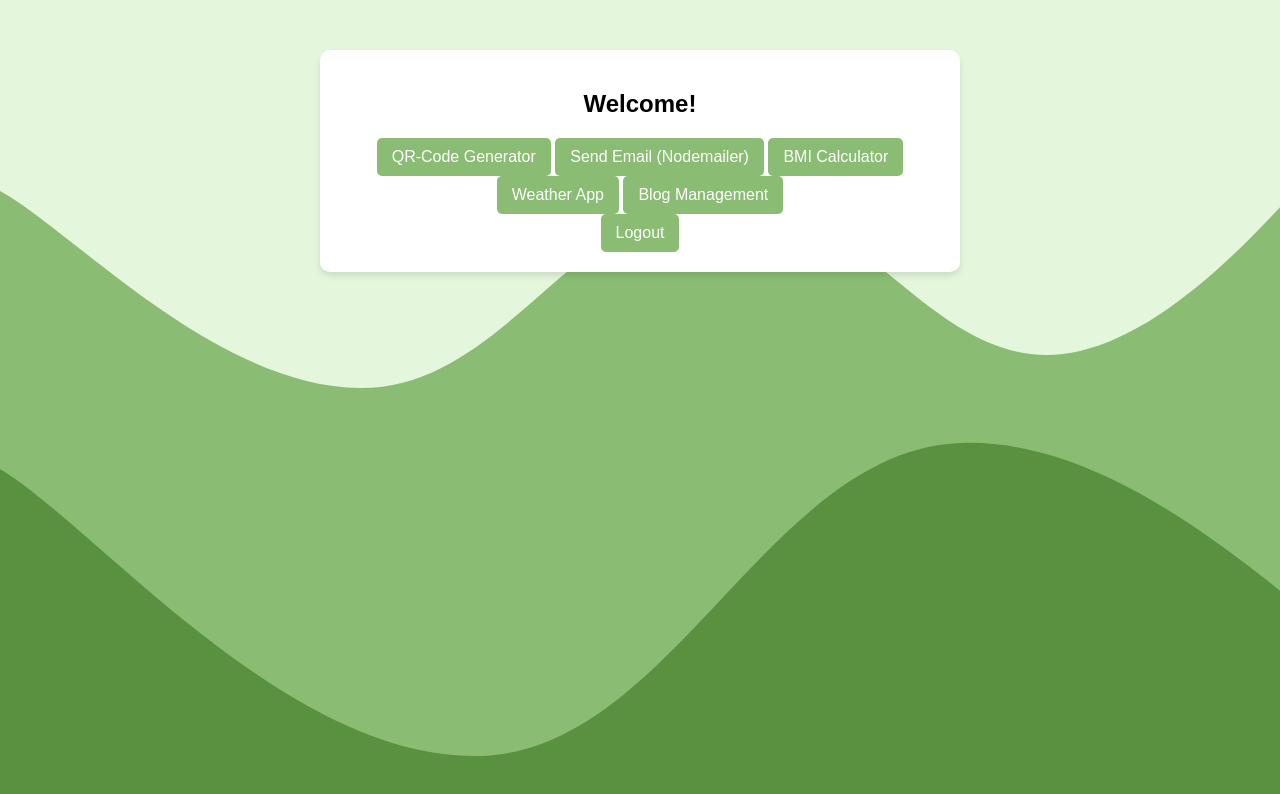
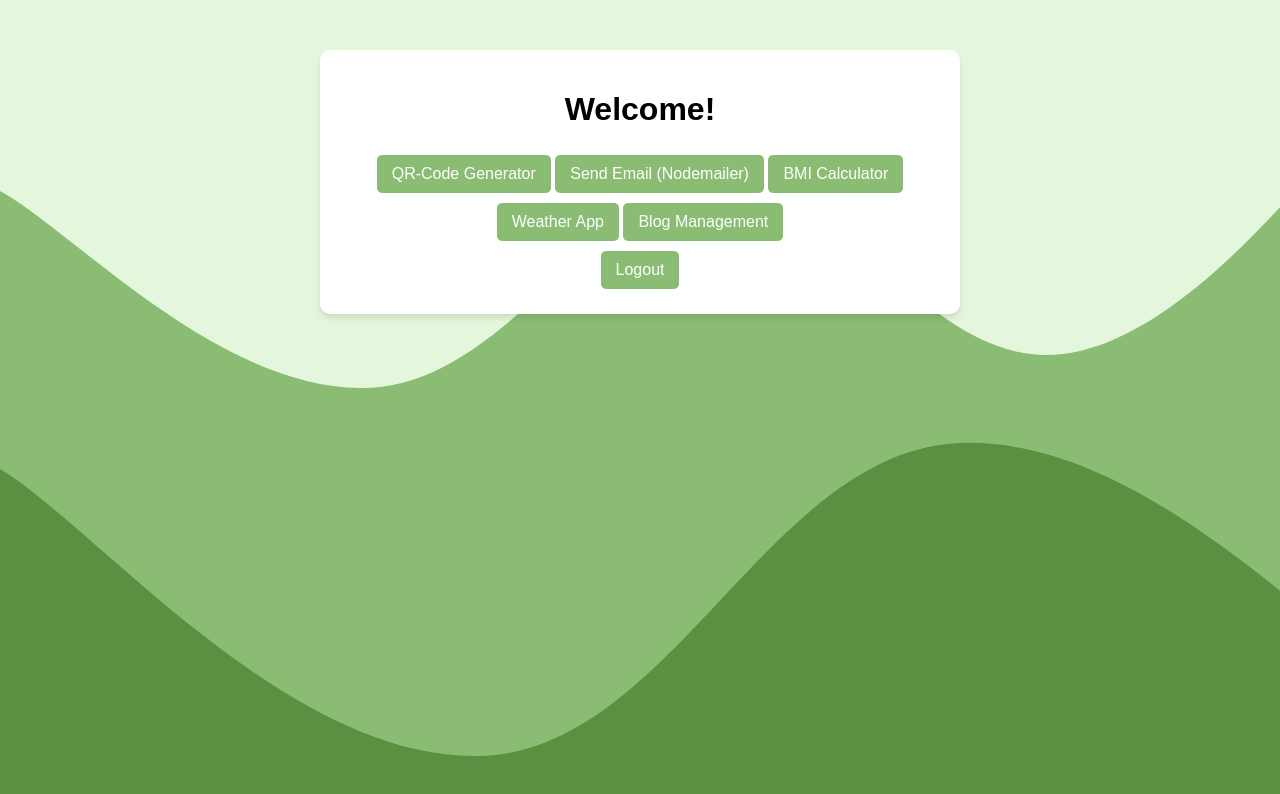
Before and after one commit to Darkhannnn/Web2-Final, a website: page public/index.html in a window 1280 px wide. Drawn offline with Linux system fonts and the light colour scheme.

Commit message:
last touches

```diff
--- a/public/index.html
+++ b/public/index.html
@@ -5,10 +5,15 @@
     <meta name="viewport" content="width=device-width, initial-scale=1.0">
     <title>Main Page</title>
     <link rel="stylesheet" href="/css/style.css">
+    <style>
+        button {
+            margin: 5px auto;
+        }
+    </style>
 </head>
 <body>
     <div class="container">
-        <h2>Welcome!</h2>
+        <h1>Welcome!</h1>
         <div>
             <button onclick="window.location.href='/qr-code'">QR-Code Generator</button>
             <button onclick="window.location.href='/nodemailerr'">Send Email (Nodemailer)</button>
```
